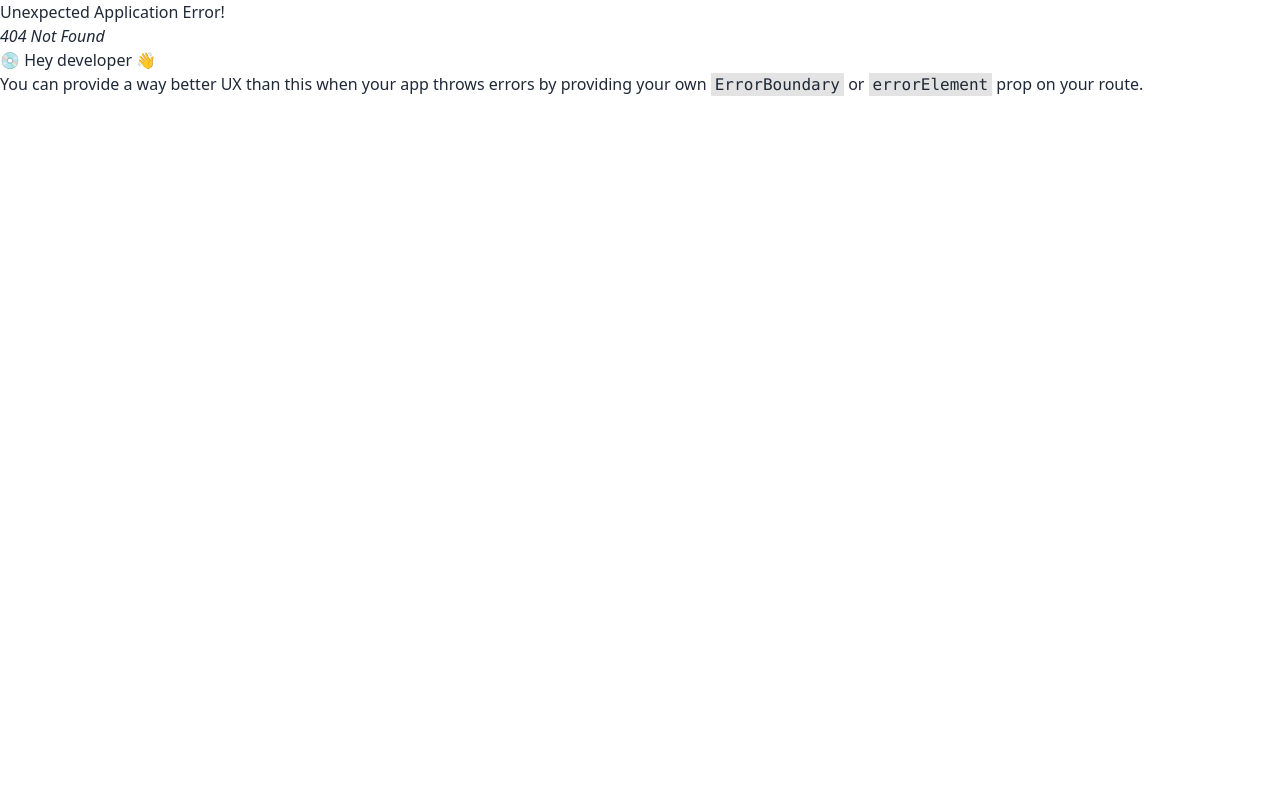
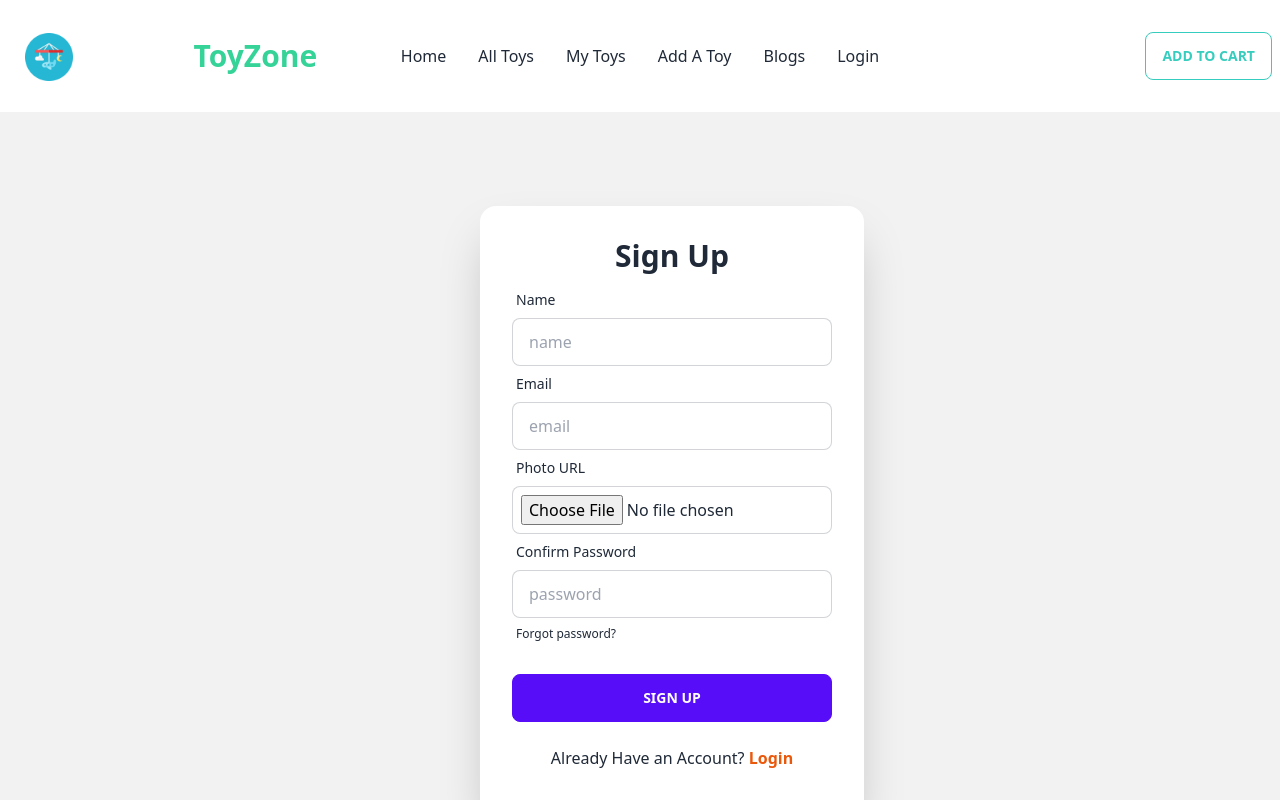
Before and after one commit to SalehinShohan/sports-toyzone, a React (Vite) app: page /signup in a window 1280 px wide. Before the commit this address had no page. Shown: the top 800 px of the page. Built offline with nearby package versions, Linux system fonts and the light colour scheme.

Commit message:
add signup page and design

```diff
--- a/src/components/Routes/Routes.jsx
+++ b/src/components/Routes/Routes.jsx
@@ -2,6 +2,7 @@ import { createBrowserRouter } from "react-router-dom";
 import Main from "../Layouts/Main";
 import Home from "../Home/Home";
 import Login from "../Login/Login";
+import SingUp from "../SingUp/SingUp";
 
 const router = createBrowserRouter([
     {
@@ -15,6 +16,10 @@ const router = createBrowserRouter([
         {
           path: '/login',
           element: <Login></Login>
+        },
+        {
+          path: '/signup',
+          element: <SingUp></SingUp>
         }
       ]
     },
--- a/src/components/SingUp/SingUp.jsx
+++ b/src/components/SingUp/SingUp.jsx
@@ -0,0 +1,87 @@
+import { Link } from "react-router-dom";
+
+const SingUp = () => {
+  const handleSignUp = (event) => {
+    event.preventDefault();
+  };
+
+  return (
+    <div className="hero min-h-screen bg-base-200">
+      <div className="hero-content flex-col lg:flex-row">
+        <div className="w-1/2 mr-12"></div>
+        <div className="card flex-shrink-0 w-full max-w-sm shadow-2xl bg-base-100">
+          <div className="card-body">
+            <h1 className="text-3xl text-center font-bold">Sign Up</h1>
+            <form onSubmit={handleSignUp}>
+              <div className="form-control">
+                <label className="label">
+                  <span className="label-text">Name</span>
+                </label>
+                <input
+                  type="text"
+                  name="name"
+                  placeholder="name"
+                  className="input input-bordered"
+                />
+              </div>
+              <div className="form-control">
+                <label className="label">
+                  <span className="label-text">Email</span>
+                </label>
+                <input
+                  type="text"
+                  name="email"
+                  placeholder="email"
+                  className="input input-bordered"
+                />
+              </div>
+              <div className="form-control">
+                <label className="label">
+                  <span className="label-text">Photo URL</span>
+                </label>
+                <input
+                  type="file"
+                  name="photo"
+                  placeholder="Photo URL"
+                  className="input input-bordered p-2"
+                />
+              </div>
+
+              <div className="form-control">
+                <label className="label">
+                  <span className="label-text">Confirm Password</span>
+                </label>
+                <input
+                  type="text"
+                  name="password"
+                  placeholder="password"
+                  className="input input-bordered"
+                />
+                <label className="label">
+                  <a href="#" className="label-text-alt link link-hover">
+                    Forgot password?
+                  </a>
+                </label>
+              </div>
+              <div className="form-control mt-6">
+                <input
+                  className="btn btn-primary"
+                  type="submit"
+                  value="Sign Up"
+                />
+              </div>
+            </form>
+            <p className="my-4 text-center">
+              Already Have an Account?{" "}
+              <Link className="text-orange-600 font-bold" to="/login">
+                Login
+              </Link>{" "}
+            </p>
+          </div>
+        </div>
+      </div>
+    </div>
+  );
+};
+
+export default SingUp;
```
